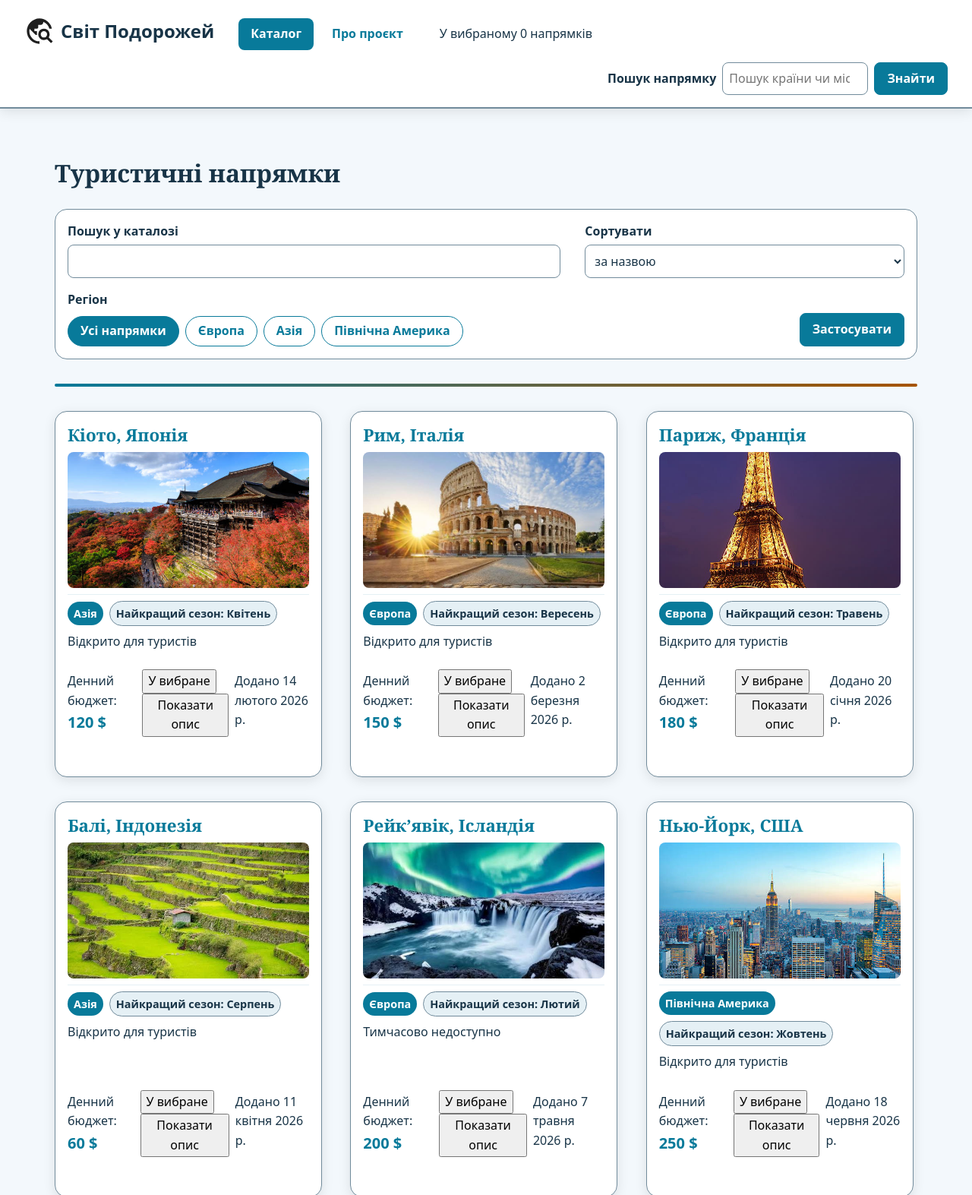
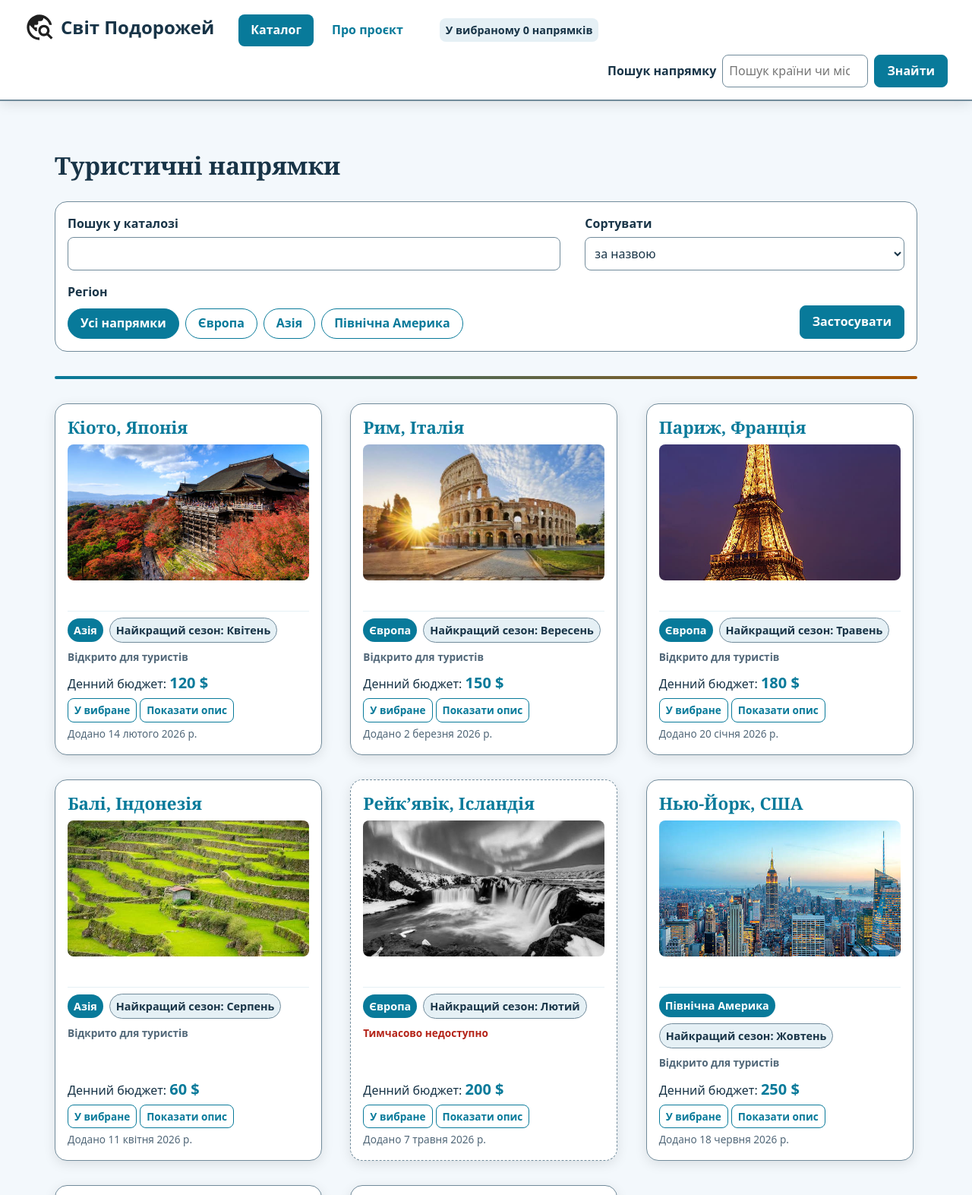
Before and after one commit to yakiv2024/tourism-project, a plain HTML site: page index.html in a window 1280 px wide. Shown: the top 1573 px of the page at 76% size. Drawn offline with Linux system fonts and the light colour scheme.

Commit message:
Додано стилі кнопок дій, лічильника й недоступної картки

```diff
--- a/css/main.css
+++ b/css/main.css
@@ -1454,6 +1454,133 @@
     }
 }
 
+/* ЛР8. Стани динамічного каталогу */
+@layer components {
+
+    /* Лічильник вибраного в шапці (жива область) */
+    .favorites-counter {
+        margin: 0;
+        padding: var(--space-xs) var(--space-s);
+        border-radius: var(--radius-s);
+        background: var(--color-row);
+        color: var(--color-text);
+        font-size: 0.9rem;
+        font-weight: 600;
+    }
+
+    .catalog__noscript {
+        padding: var(--space-l);
+        border: 2px dashed var(--color-border);
+        border-radius: var(--radius-m);
+        text-align: center;
+    }
+
+    /* Рядки підсітки картки задано явно в порядку розмітки:
+       схований опис не дає регіону й бюджету «з'їхати» в його рядок */
+    .card__title {
+        grid-row: 1;
+    }
+
+    .card__media {
+        grid-row: 2;
+    }
+
+    .card__description {
+        grid-row: 3;
+    }
+
+    .card__tags {
+        grid-row: 4;
+    }
+
+    .card__meta {
+        grid-row: 5;
+        flex-wrap: wrap;
+        align-items: center;
+        gap: var(--space-xs) var(--space-s);
+    }
+
+    .card__budget {
+        flex: 1 1 auto;
+        margin: 0;
+    }
+
+    .card__status {
+        font-size: 0.85rem;
+        font-weight: 600;
+        color: var(--color-text-muted);
+    }
+
+    .card__actions {
+        display: flex;
+        flex-wrap: wrap;
+        gap: var(--space-xs);
+        margin: 0;
+    }
+
+    .card__date {
+        flex-basis: 100%;
+        margin: 0;
+        color: var(--color-text-muted);
+        font-size: 0.85rem;
+    }
+
+    /* Кнопки дій у картці */
+    .card__action {
+        padding: var(--space-xs) var(--space-s);
+        border: 1px solid var(--color-accent);
+        border-radius: var(--radius-s);
+        background: var(--color-surface);
+        color: var(--color-accent);
+        font-size: 0.85rem;
+        font-weight: 600;
+        cursor: pointer;
+    }
+
+    .card__action:hover {
+        background: var(--color-row);
+    }
+
+    .card__action[aria-pressed="true"] {
+        background: var(--color-accent);
+        color: var(--color-on-accent);
+    }
+
+    .card__action[aria-pressed="true"]::before {
+        content: "✓ ";
+    }
+
+    .card__action[aria-expanded="true"] {
+        border-width: 2px;
+        background: var(--color-row);
+    }
+
+    /* Напрямок, тимчасово недоступний для туристів */
+    .card[data-in-stock="false"] {
+        border-style: dashed;
+    }
+
+    .card[data-in-stock="false"] .card__image {
+        filter: grayscale(1);
+    }
+
+    .card[data-in-stock="false"] .card__status {
+        color: var(--color-error);
+    }
+
+    /* Стан «позицію не знайдено» на сторінці деталей */
+    .not-found {
+        padding: var(--space-l);
+        border: 2px dashed var(--color-border);
+        border-radius: var(--radius-m);
+        background: var(--color-surface);
+    }
+
+    .not-found h1 {
+        margin-block-start: 0;
+    }
+}
+
 /* ЛР8. Атрибут hidden перемагає display компонентів, бо шар utilities останній */
 @layer utilities {
     [hidden] {
```
